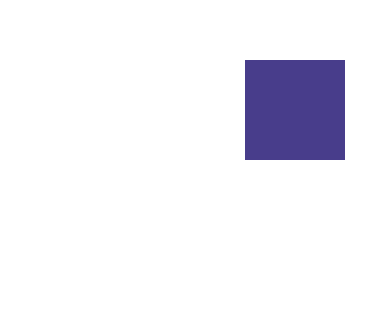
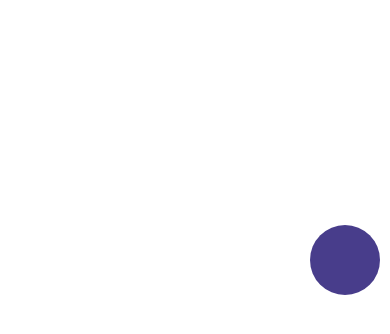
Before and after one commit to Adebiyiart7/AnimatedAPILesson, a React Native app: screen / in a window 390 px wide. Shown: the part 312-646 px from the top of the page. Built offline with nearby package versions, Linux system fonts and the light colour scheme.

Commit message:
Learnt Animated.ValueXY

```diff
--- a/App.js
+++ b/App.js
@@ -4,6 +4,7 @@
 import Interpolation_2 from "./lessons/Interpolation_2";
 import WhatsAppProfile from "./lessons/WhatsAppProfile";
 import AnimatedFunctionsProps from "./lessons/AnimatedFunctionsProps";
+import AnimatedDotValueXY from "./lessons/Animated.ValueXY";
 
 export default function App() {
   return (
@@ -13,7 +14,8 @@
       {/* <FadeInView /> */}
       {/* <Interpolation_2 /> */}
       {/* <WhatsAppProfile /> */}
-      <AnimatedFunctionsProps />
+      {/* <AnimatedFunctionsProps /> */}
+      <AnimatedDotValueXY />
     </View>
   );
 }
@@ -26,16 +28,6 @@
 
 /**
 
-14. Configuring Spring Animation Parameters
-15. Understanding Spring Stiffness
-16. Understanding Spring Damping
-17. Creating Basic Transform Animations
-18. Scaling Animations with Animated
-19. Rotating Animations with Animated
-20. Translating Animations with Animated
-21. Combining Transform Animations
-22. Creating Fade In and Fade Out Animations
-23. Using Animated.ValueXY for Complex Animations
 24. Creating Parallel Animations
 25. Creating Sequence Animations
 26. Understanding Animated.loop() Method
--- /dev/null
+++ b/lessons/Animated.ValueXY.jsx
@@ -0,0 +1,35 @@
+import { Animated, StyleSheet, Text, View } from "react-native";
+import React, { useEffect, useRef } from "react";
+
+const AnimatedDotValueXY = () => {
+  const animatedValue = useRef(new Animated.ValueXY({ x: 0, y: 0 })).current;
+
+  useEffect(() => {
+    Animated.timing(animatedValue, {
+      toValue: { x: 150, y: 150 }, // Move to position (150, 150)
+      duration: 1000,
+      useNativeDriver: true,
+    }).start();
+  }, []);
+
+  return (
+    <View style={{ flex: 1, justifyContent: "center", alignItems: "center" }}>
+      <Animated.View
+        style={{
+          borderRadius: 70 / 2,
+          width: 70,
+          height: 70,
+          backgroundColor: "darkslateblue",
+          transform: [
+            { translateX: animatedValue.x },
+            { translateY: animatedValue.y },
+          ],
+        }}
+      />
+    </View>
+  );
+};
+
+export default AnimatedDotValueXY;
+
+const styles = StyleSheet.create({});
```
